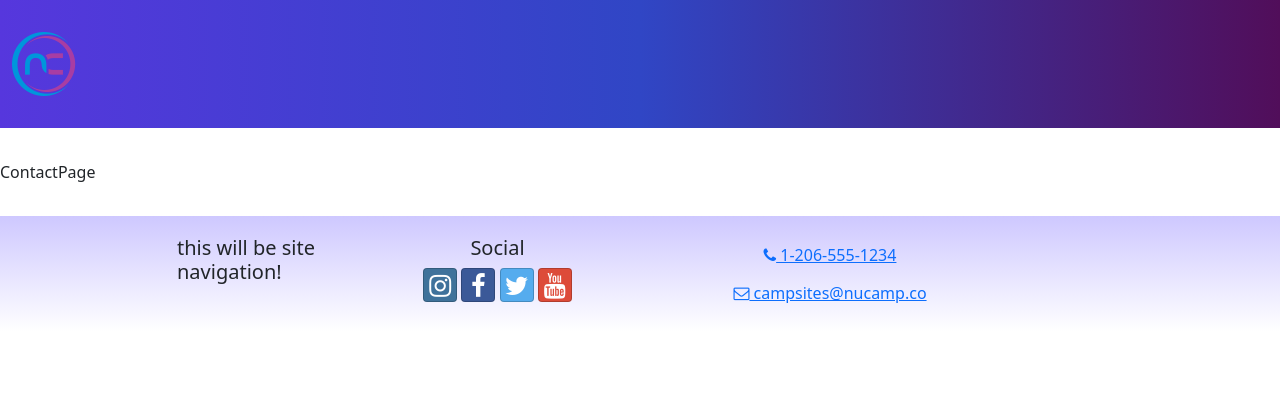
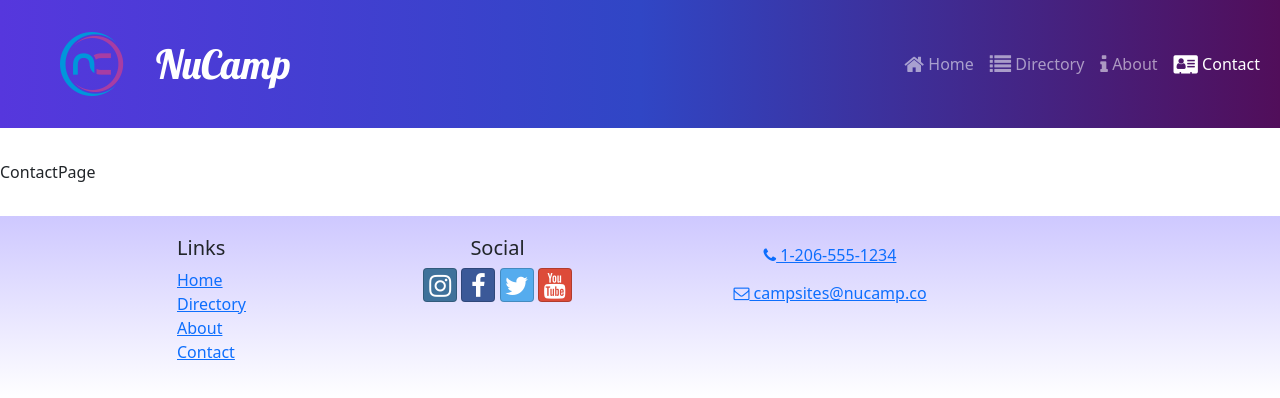
Before and after one commit to esthermdev/nucampsite-react, a React (Create React App) app: page /contact in a window 1280 px wide. Shown: the top 398 px of the page. Built offline with nearby package versions, Linux system fonts and the light colour scheme.

Commit message:
Header and Footer Links

```diff
--- a/src/App.js
+++ b/src/App.js
@@ -13,8 +13,8 @@
 			<Header />
 			<Routes>
 				<Route path='/' element={<HomePage />} />
+				<Route path='directory' element={<CampsitesDirectoryPage />} />
 				<Route path='contact' element={<ContactPage />} />
-				<Route path='directory' element={<CampsitesDirectoryPage />} />
 			</Routes>
 			<Footer />
 		</div>
--- a/src/components/Footer.js
+++ b/src/components/Footer.js
@@ -1,4 +1,5 @@
 import { Container, Row, Col } from 'reactstrap';
+import { Link } from 'react-router-dom';
 
 const Footer = () => {
 	return (
@@ -6,7 +7,21 @@
 			<Container>
 				<Row>
 					<Col xs={{ size: 4, offset: 1 }} sm='2'>
-						<h5>this will be site navigation!</h5>
+						<h5>Links</h5>
+						<ul className="list-unstyled">
+							<li>
+								<Link to='/'>Home</Link>
+							</li>
+							<li>
+								<Link to='/directory'>Directory</Link>
+							</li>
+							<li>
+								<Link to='/about'>About</Link>
+							</li>
+							<li>
+								<Link to='/contact'>Contact</Link>
+							</li>
+						</ul>
 					</Col>
 					<Col xs="6" sm="3" className="text-center">
 						<h5>Social</h5>
--- a/src/components/Header.js
+++ b/src/components/Header.js
@@ -1,12 +1,51 @@
-import { Navbar, NavbarBrand } from 'reactstrap';
+import { useState } from 'react';
+import {
+    Navbar,
+    NavbarBrand,
+    Collapse,
+    NavbarToggler,
+    Nav,
+    NavItem
+} from 'reactstrap';
+import { NavLink } from 'react-router-dom'
 import NucampLogo from '../app/assets/img/logo.png';
 
 const Header = () => {
+    const [menuOpen, setMenuOpen] = useState(false);
+
     return (
         <Navbar dark color="primary" sticky="top" expand="md">
-            <NavbarBrand href='/'>
-                <img src={NucampLogo} alt="nucamp logo" />
+            <NavbarBrand className='ms-5' href='/'>
+                <img src={NucampLogo} alt="nucamp logo" className='float-start' />
+                <h1 className='mt-2'>NuCamp</h1>
             </NavbarBrand>
+
+            <NavbarToggler onClick={() => setMenuOpen(!menuOpen)} />
+            <Collapse isOpen={menuOpen} navbar>
+                <Nav className='ms-auto' navbar>
+                    <NavItem>
+                        <NavLink className='nav-link' to='/'>
+                            <i className='fa fa-home fa-lg' /> Home
+                        </NavLink>
+                    </NavItem>
+                    <NavItem>
+                        <NavLink className='nav-link' to='/directory'>
+                            <i className='fa fa-list fa-lg' /> Directory
+                        </NavLink>
+                    </NavItem>
+                    <NavItem>
+                        <NavLink className='nav-link' to='/about'>
+                            <i className='fa fa-info fa-lg' /> About
+                        </NavLink>
+                    </NavItem>
+                    <NavItem>
+                        <NavLink className='nav-link' to='/contact'>
+                            <i className='fa fa-address-card fa-lg' /> Contact
+                        </NavLink>
+                    </NavItem>
+                </Nav>
+            </Collapse>
+
         </Navbar>
     )
 }
```
